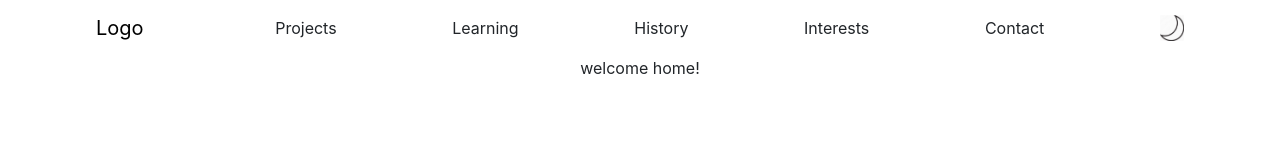
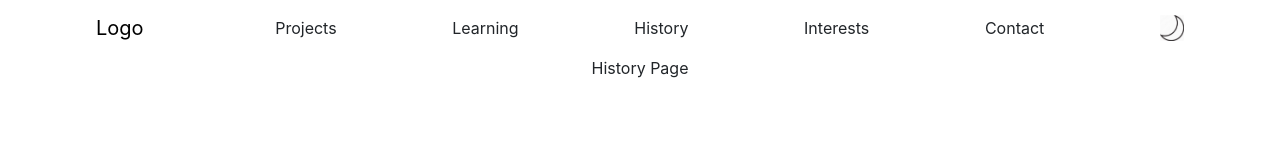
Before and after one commit to charleseMuchmore/PortfolioSite, a React (Create React App) app: page /History in a window 1280 px wide. Before the commit this address led to /. Shown: the top 160 px of the page. Built offline with nearby package versions, Linux system fonts and the light colour scheme.

Commit message:
made placeholder pages and navbar links working

```diff
--- a/src/App.js
+++ b/src/App.js
@@ -1,8 +1,18 @@
 import './App.css';
-import Home from './pages/Home';
 import {Routes, Route} from 'react-router-dom'; //add Navigate later
+
+//pages
 import NoPage from './pages/NoPage';
 import Layout from './pages/Layout';
+
+import Home from './pages/Home';
+import Projects from './pages/Projects';
+import Learning from './pages/Learning';
+import History from './pages/History';
+import Interests from './pages/Interests';
+import Contact from './pages/Contact';
+
+
 
 function App() {
     return (
@@ -10,6 +20,11 @@ function App() {
             <Routes>
                 <Route path="/" element={<Layout />}>
                     <Route index element={<Home />} />
+                    <Route path="/Projects" element={<Projects />} />
+                    <Route path="/Learning" element={<Learning />} />
+                    <Route path="/History" element={<History />} />
+                    <Route path="/Interests" element={<Interests />} />
+                    <Route path="/Contact" element={<Contact />} />
                     <Route path="*" element={<NoPage />} />
                 </Route>
             </Routes>
--- a/src/components/NavBar.js
+++ b/src/components/NavBar.js
@@ -7,11 +7,11 @@ function NavBar() {
     return (
         <div className="navbar mx-s-1 mx-md-3 mx-lg-5 px-sm-1 px-md-3 px-lg-5">
             <NavLink className="navbar-brand" to="/">Logo</NavLink>
-            <NavLink className="nav-link" to="/">Projects</NavLink>
-            <NavLink className="nav-link" to="/">Learning</NavLink>
-            <NavLink className="nav-link" to="/">History</NavLink>
-            <NavLink className="nav-link" to="/">Interests</NavLink>
-            <NavLink className="nav-link" to="/">Contact</NavLink>
+            <NavLink className="nav-link" to="/Projects">Projects</NavLink>
+            <NavLink className="nav-link" to="/Learning">Learning</NavLink>
+            <NavLink className="nav-link" to="/History">History</NavLink>
+            <NavLink className="nav-link" to="/Interests">Interests</NavLink>
+            <NavLink className="nav-link" to="/Contact">Contact</NavLink>
             <img className="moon" src={MoonImage} alt="moon"></img>
         </div>
     )
--- /dev/null
+++ b/src/pages/Contact.js
@@ -0,0 +1,7 @@
+function Contact() {
+    return (
+        <div>Contact Page</div>
+    )
+}
+
+export default Contact;
--- /dev/null
+++ b/src/pages/History.js
@@ -0,0 +1,7 @@
+function History() {
+    return (
+        <div>History Page</div>
+    )
+}
+
+export default History;
--- a/src/pages/Home.js
+++ b/src/pages/Home.js
@@ -1,6 +1,6 @@
 function Home() {
     return (
-    <div className="home">
+    <div>
         welcome home!
     </div>
     )
--- /dev/null
+++ b/src/pages/Interests.js
@@ -0,0 +1,7 @@
+function Interests() {
+    return (
+        <div>Interests Page</div>
+    )
+}
+
+export default Interests;
--- /dev/null
+++ b/src/pages/Learning.js
@@ -0,0 +1,7 @@
+function Learning() {
+    return (
+        <div>Learning Page</div>
+    )
+}
+
+export default Learning;
--- /dev/null
+++ b/src/pages/Projects.js
@@ -0,0 +1,7 @@
+function Projects() {
+    return (
+        <div>Projects Page</div>
+    )
+}
+
+export default Projects;
```
